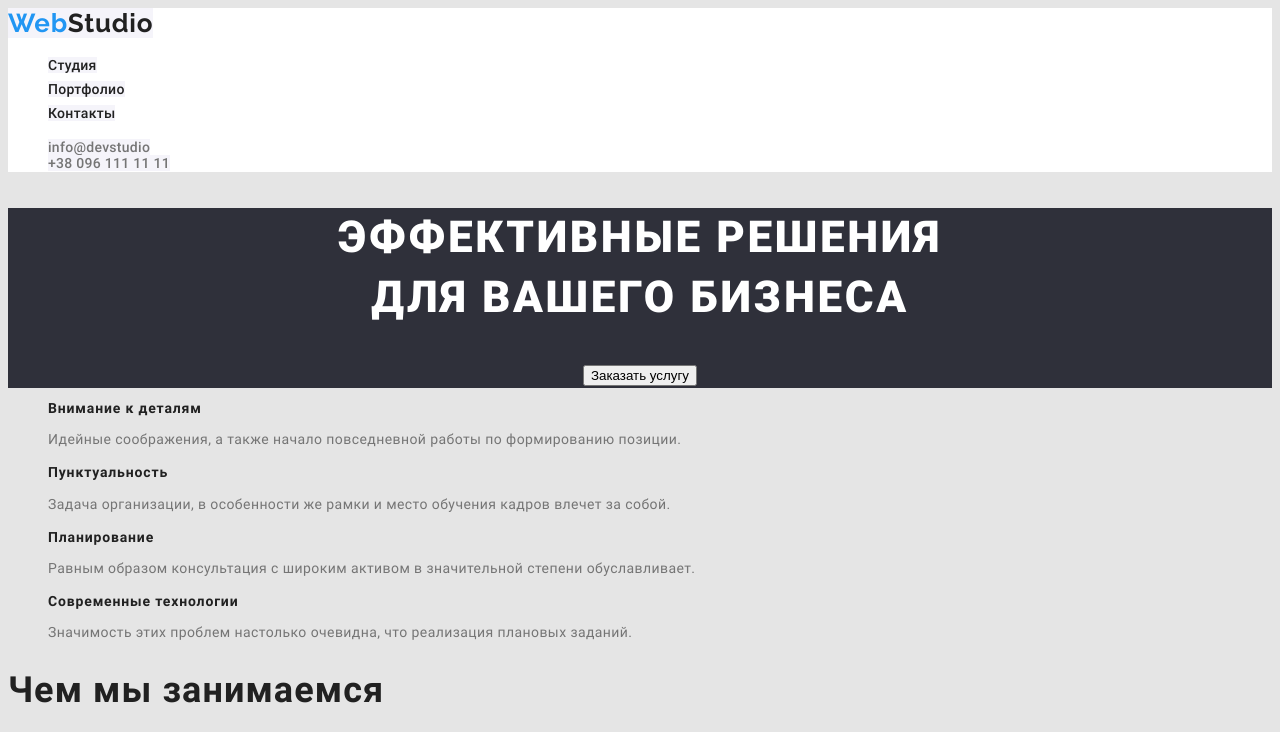
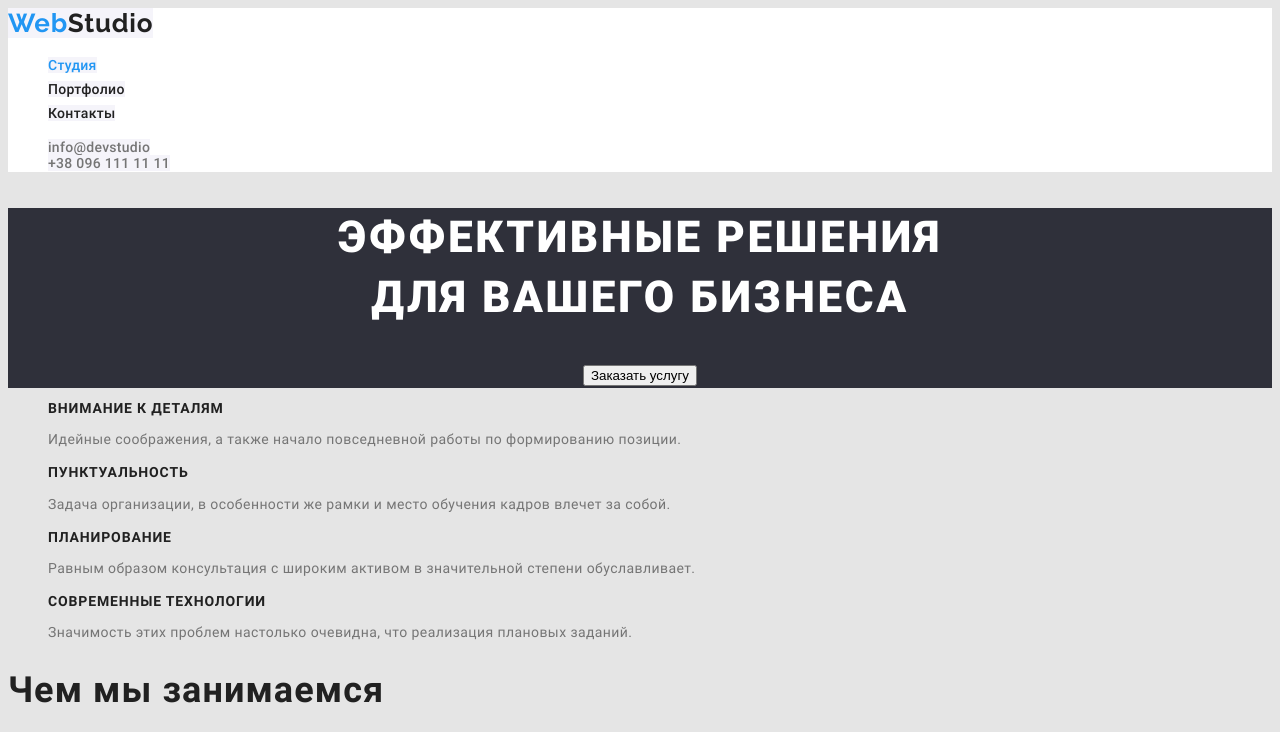
Before and after one commit to Sasha-create/goit-markup-hw-02, a plain HTML site: page index.html in a window 1280 px wide. Shown: the top 732 px of the page. Drawn offline with Linux system fonts and the light colour scheme.

Commit message:
uppercase, current

```diff
--- a/css/style.css
+++ b/css/style.css
@@ -121,7 +121,7 @@ body {
   color: var(--head-text-color);
 }
 
-.current {
+.site-nav .current {
   color: var(--accent-color);
 }
 
@@ -204,6 +204,7 @@ body {
   font-size: 14px;
   line-height: 0.87;
   letter-spacing: 0.06em;
+  text-transform: uppercase;
   color: var(--head-text-color);
 }
 
```
